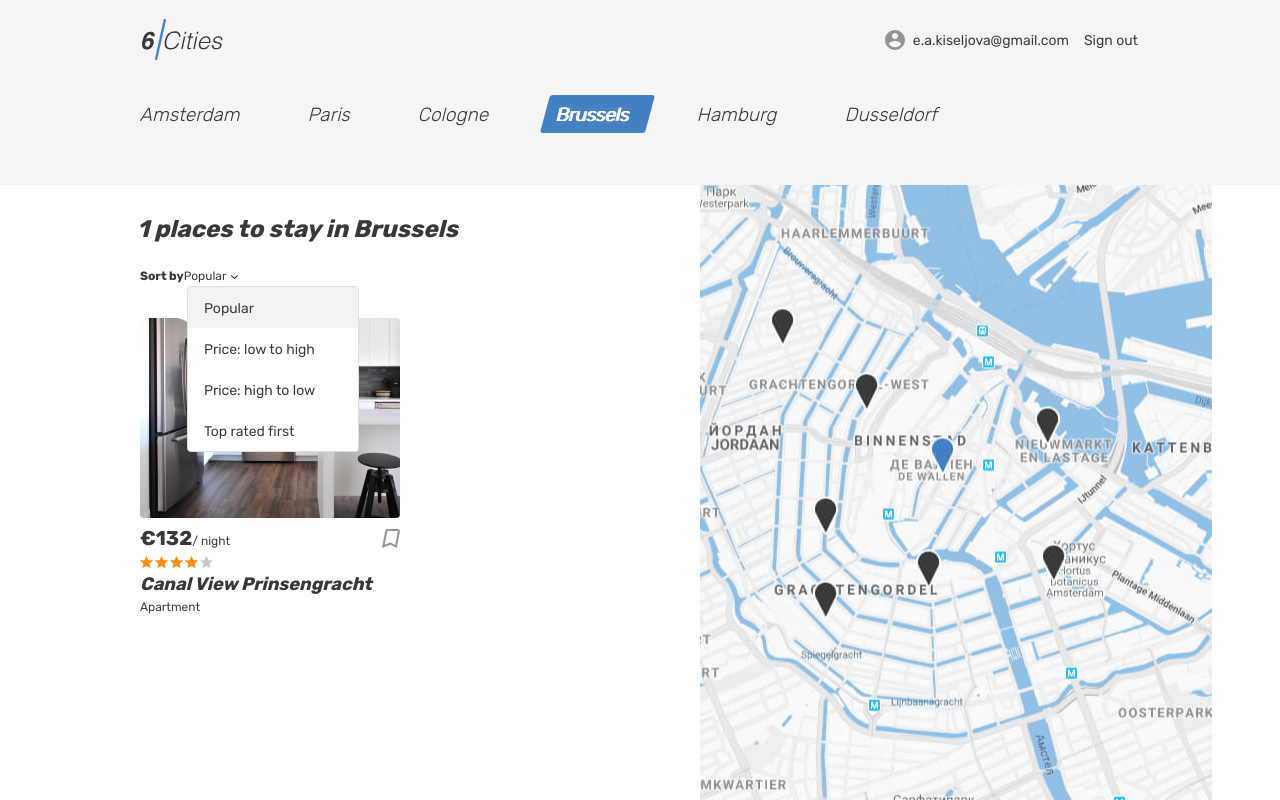
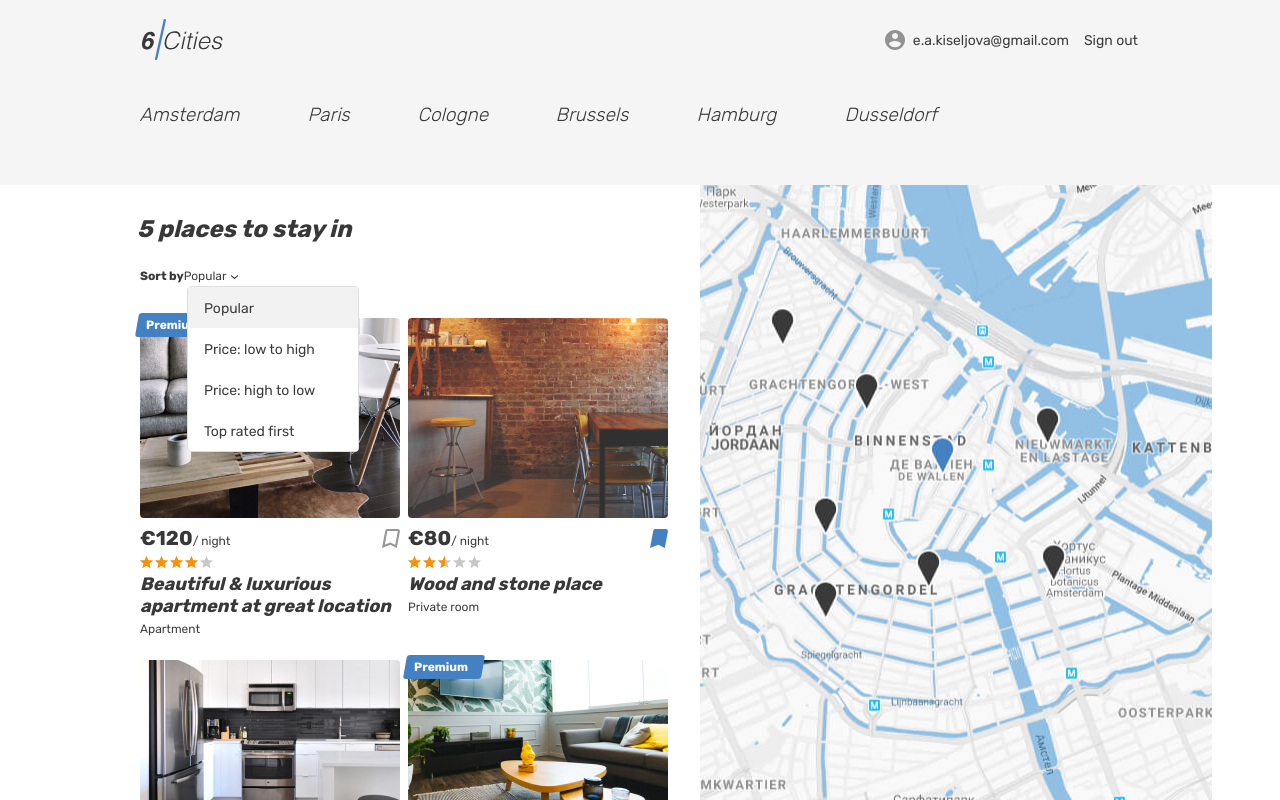
Before and after one commit to ElenaKiseljova/six-cities, a React (Create React App) app in the folder project/: page / in a window 1280 px wide. Built offline with nearby package versions, Linux system fonts and the light colour scheme.

Commit message:
Исправила маршруты городов

```diff
--- a/project/src/components/app/app.tsx
+++ b/project/src/components/app/app.tsx
@@ -34,8 +34,9 @@ function App(props: TAppProps): JSX.Element {
       <HelmetProvider>
         <BrowserRouter>
           <Routes>
+            <Route path={AppRoute.Root}>
               <Route
-              path={AppRoute.Root}
+                path={`${AppRoute.Root}:city`}
                 element={
                   <MainPage
                     cities={cities}
@@ -43,6 +44,16 @@ function App(props: TAppProps): JSX.Element {
                   />
                 }
               />
+              <Route
+                path={''}
+                element={
+                  <MainPage
+                    cities={cities}
+                    offers={offers}
+                  />
+                }
+              />
+            </Route>
             <Route
               path={`${AppRoute.Property}/:id`}
               element={
--- a/project/src/components/place-card-list/place-card-list.tsx
+++ b/project/src/components/place-card-list/place-card-list.tsx
@@ -1,3 +1,5 @@
+import { useState } from 'react';
+
 import { TPlaceCard } from '../../types/offers';
 
 import PlaceCard from '../place-card/place-card';
@@ -10,6 +12,8 @@ type TPlaceCardListProps = {
 
 function PlaceCardList(props: TPlaceCardListProps): JSX.Element {
   const {sectionName, additionalClasses, cards} = props;
+
+  const [activeCard, setActiveCard] = useState(cards.length ? cards[0] : null);
 
   let addClasses = '';
   if (additionalClasses) {
@@ -27,7 +31,22 @@ function PlaceCardList(props: TPlaceCardListProps): JSX.Element {
       }
     >
       {
-        cards.map((offer) => <PlaceCard key={offer.id} sectionName={sectionName} data={offer} />)
+        cards.map((offer) => (
+          <PlaceCard
+            key={offer.id}
+            sectionName={sectionName}
+            data={offer}
+            onMouseEnter={(hoveredCard) => {
+              setActiveCard(hoveredCard);
+
+              // console.log('activeCard', hoveredCard, activeCard);
+            }}
+            onMouseLeave={() => {
+              setActiveCard(null);
+
+              console.log('activeCard', activeCard);
+            }}
+          />))
       }
     </div>
   );
--- a/project/src/components/place-card/place-card.tsx
+++ b/project/src/components/place-card/place-card.tsx
@@ -7,14 +7,20 @@ import { TPlaceCard } from '../../types/offers';
 type TPlaceCardProps = {
   data: TPlaceCard;
   sectionName?: string;
+  onMouseEnter?: (card: TPlaceCard) => void;
+  onMouseLeave?: () => void;
 }
 
 function PlaceCard(props: TPlaceCardProps): JSX.Element {
-  const {data, sectionName} = props;
+  const {data, sectionName, onMouseEnter, onMouseLeave} = props;
   const {id, isPremium, cardImg, price, title, rating, inFavorites, type} = data;
 
   return (
-    <article className={`place-card ${sectionName ? `${sectionName}__place-card` : ''}`}>
+    <article
+      className={`place-card ${sectionName ? `${sectionName}__place-card` : ''}`}
+      onMouseEnter={() => typeof onMouseEnter === 'function' ? onMouseEnter(data) : false}
+      onMouseLeave={() => typeof onMouseLeave === 'function' ? onMouseLeave() : false}
+    >
       {isPremium &&
         <div className="place-card__mark">
           <span>Premium</span>
--- a/project/src/mocks/cities.ts
+++ b/project/src/mocks/cities.ts
@@ -1,4 +1,6 @@
-export const cities: string[] = [
+import { TCity } from '../types/city';
+
+export const cities: TCity[] = [
   'Amsterdam',
   'Paris',
   'Cologne',
--- a/project/src/pages/favorites-page/favorites-page.tsx
+++ b/project/src/pages/favorites-page/favorites-page.tsx
@@ -55,7 +55,11 @@ function FavoritesPage(props: TFavoritesPageProps): JSX.Element {
                         <div className="favorites__places">
                           {
                             Object.values(favoritesPlaceCardsByCity)[index].map((card) => (
-                              <PlaceCard key={card.id} sectionName='favorites' data={card} />
+                              <PlaceCard
+                                key={card.id}
+                                sectionName='favorites'
+                                data={card}
+                              />
                             ))
                           }
                         </div>
--- a/project/src/pages/main-page/main-page.tsx
+++ b/project/src/pages/main-page/main-page.tsx
@@ -1,5 +1,7 @@
 import {Helmet} from 'react-helmet-async';
-import {useState} from 'react';
+import { Link, useParams } from 'react-router-dom';
+
+import {AppRoute} from '../../const';
 
 import { TPlaceCard } from '../../types/offers';
 
@@ -14,15 +16,15 @@ type TMainPageProps = {
 function MainPage(props: TMainPageProps): JSX.Element {
   const { cities, offers } = props;
 
-  const [curCity, setCurCity] = useState('Brussels');
+  const {city} = useParams();
 
-  const curCityOffers = offers.filter((offer) => offer.city === curCity);
-  const placesCount = curCityOffers.length;
+  const filteredOffers = city ? offers.filter((offer) => offer.city === city) : offers;
+  const placesCount = filteredOffers.length;
 
   return (
     <div className="page page--gray page--main">
       <Helmet>
-        <title>Главная - 6 городов</title>
+        <title>{city ? city : 'Главная'} - 6 городов</title>
       </Helmet>
       <Header />
 
@@ -31,15 +33,14 @@ function MainPage(props: TMainPageProps): JSX.Element {
         <div className="tabs">
           <section className="locations container">
             <ul className="locations__list tabs__list">
-              {cities.map((city) => (
-                <li key={city} className="locations__item">
-                  <a
-                    className={`locations__item-link tabs__item ${city === curCity ? 'tabs__item--active' : ''}`}
-                    href="#top"
-                    onClick={(): void => setCurCity(city)}
+              {cities.map((c) => (
+                <li key={c} className="locations__item">
+                  <Link
+                    className={`locations__item-link tabs__item ${c === city ? 'tabs__item--active' : ''}`}
+                    to={`${AppRoute.Root}${c}`}
                   >
-                    <span>{city}</span>
-                  </a>
+                    <span>{c}</span>
+                  </Link>
                 </li>
               ))}
             </ul>
@@ -50,7 +51,7 @@ function MainPage(props: TMainPageProps): JSX.Element {
             { placesCount > 0 &&
               <section className="cities__places places">
                 <h2 className="visually-hidden">Places</h2>
-                <b className="places__found">{placesCount} places to stay in {curCity}</b>
+                <b className="places__found">{placesCount} places to stay in {city}</b>
                 <form className="places__sorting" action="#" method="get">
                   <span className="places__sorting-caption">Sort by</span>
                   <span className="places__sorting-type" tabIndex={0}>
@@ -67,14 +68,14 @@ function MainPage(props: TMainPageProps): JSX.Element {
                   </ul>
                 </form>
 
-                <PlaceCardList sectionName='cities' additionalClasses={'tabs__content'} cards={curCityOffers} />
+                <PlaceCardList sectionName='cities' additionalClasses={'tabs__content'} cards={filteredOffers} />
               </section>}
 
             { placesCount === 0 &&
               <section className="cities__no-places">
                 <div className="cities__status-wrapper tabs__content">
                   <b className="cities__status">No places to stay available</b>
-                  <p className="cities__status-description">We could not find any property available at the moment in {curCity}</p>
+                  <p className="cities__status-description">We could not find any property available at the moment in {city}</p>
                 </div>
               </section>}
 
--- /dev/null
+++ b/project/src/types/city.d.ts
@@ -0,0 +1 @@
+export type TCity = string;
```
Also changed, not shown: project/src/types/host.d.ts (renamed from project/src/types/host.ts). Lines whose indentation alone changed are shown as unchanged.
